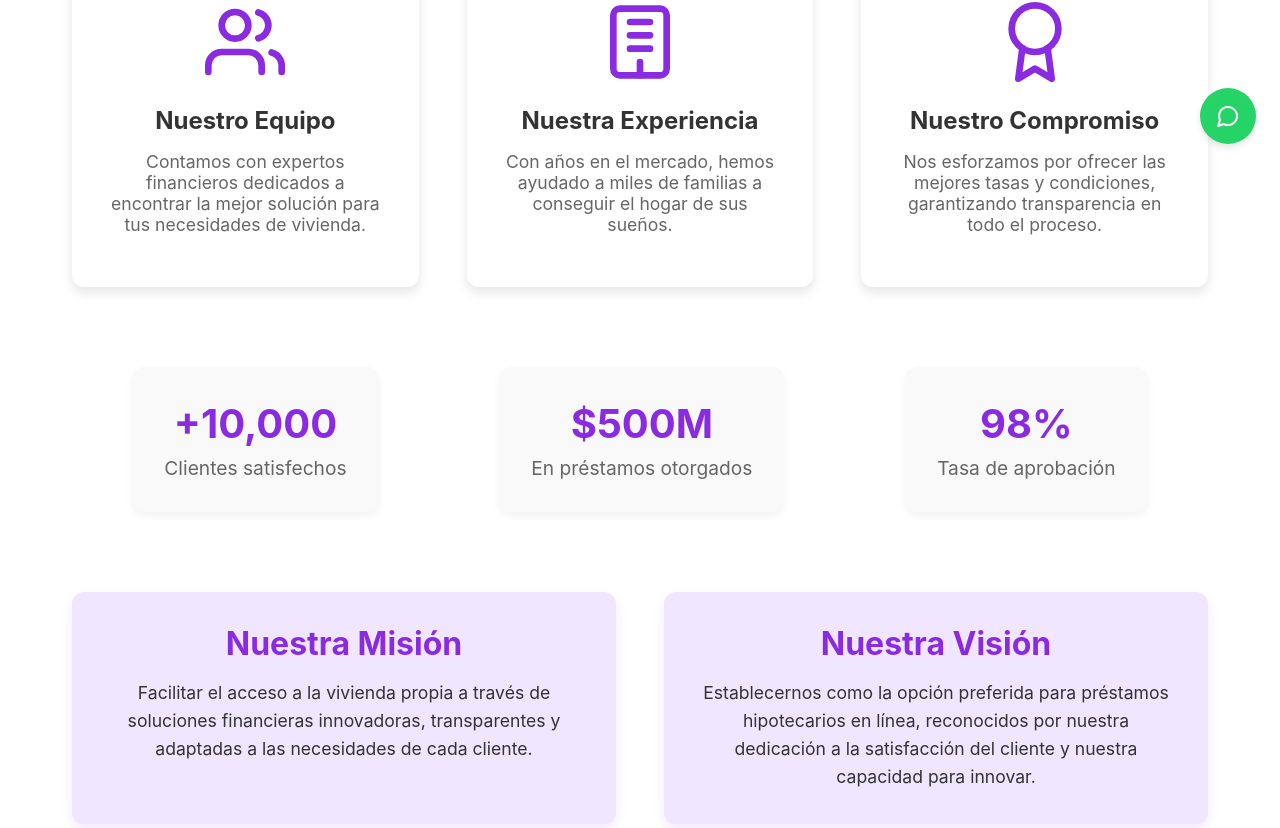
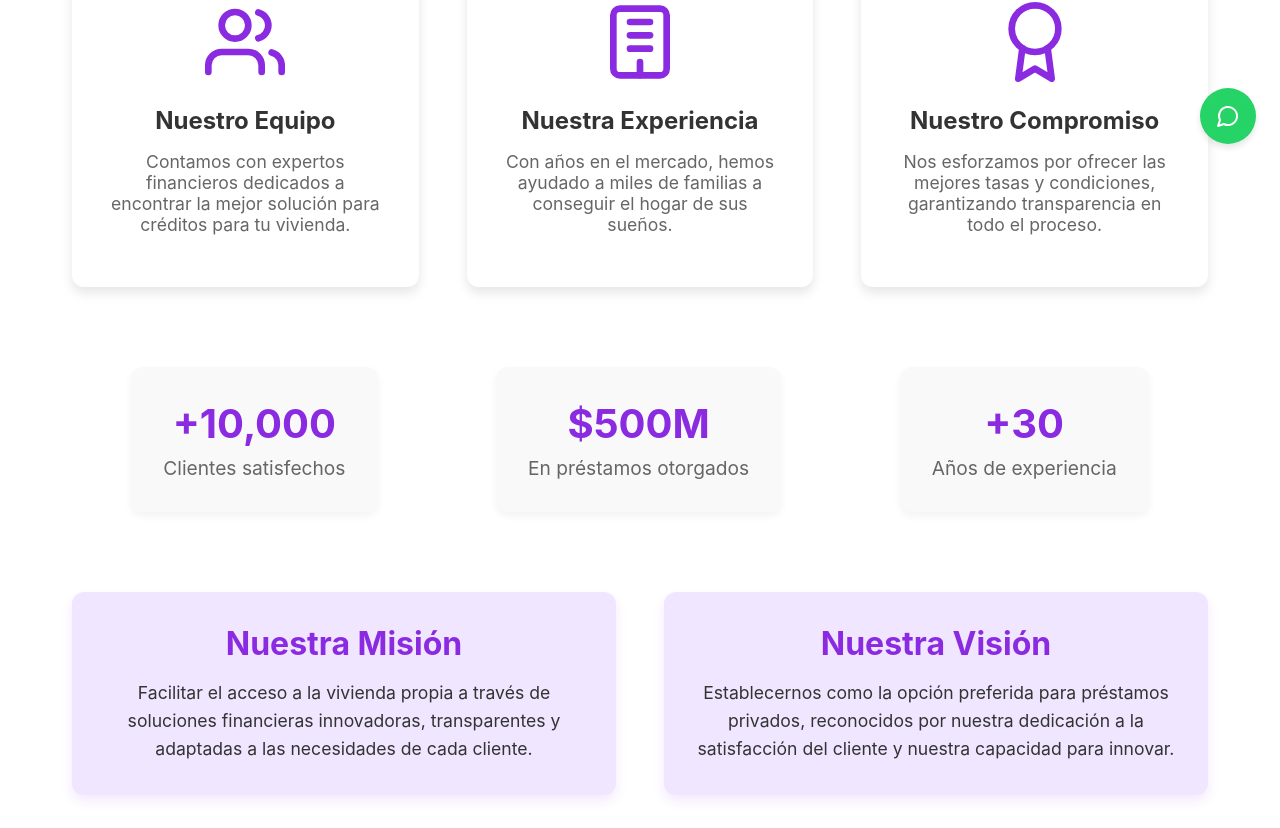
Before and after one commit to kevincosman/hipoteca, a React (Create React App) app: page /nosotros in a window 1280 px wide. Shown: the part 632-1460 px from the top of the page. Built offline with nearby package versions, Linux system fonts and the light colour scheme.

Commit message:
feedback 4.0

```diff
--- a/src/components/aboutUs.jsx
+++ b/src/components/aboutUs.jsx
@@ -23,7 +23,7 @@ const AboutUs = () => {
         <div className="feature-card">
           <div className="feature-icon users-icon"></div>
           <h3>Nuestro Equipo</h3>
-          <p>Contamos con expertos financieros dedicados a encontrar la mejor solución para tus necesidades de vivienda.</p>
+          <p>Contamos con expertos financieros dedicados a encontrar la mejor solución para créditos para tu vivienda.</p>
         </div>
         <div className="feature-card">
           <div className="feature-icon building-icon"></div>
@@ -47,8 +47,8 @@ const AboutUs = () => {
           <p>En préstamos otorgados</p>
         </div>
         <div className="stat-item">
-          <h4>98%</h4>
-          <p>Tasa de aprobación</p>
+          <h4>+30</h4>
+          <p>Años de experiencia</p>
         </div>
       </section>
 
@@ -59,7 +59,7 @@ const AboutUs = () => {
         </div>
         <div className="mission-vision-card">
           <h2>Nuestra Visión</h2>
-          <p>Establecernos como la opción preferida para préstamos hipotecarios en línea, reconocidos por nuestra dedicación a la satisfacción del cliente y nuestra capacidad para innovar.</p>
+          <p>Establecernos como la opción preferida para préstamos privados, reconocidos por nuestra dedicación a la satisfacción del cliente y nuestra capacidad para innovar.</p>
         </div>
       </section>
 
--- a/src/components/faqPage.jsx
+++ b/src/components/faqPage.jsx
@@ -100,7 +100,7 @@ const FAQPage = () => {
         },
         {
           question: '¿Cuánto me pueden prestar?',
-          answer: 'Dependiendo del sistema elegido, podemos financiar hasta un 50% del valor de tasación en el Sistema Francés y hasta un 35% en el Sistema Americano.'
+          answer: 'Dependiendo del sistema elegido, podemos financiar hasta un 45% del valor de tasación en el Sistema Francés y hasta un 40% en el Sistema Americano.'
         },
         {
           question: '¿Puedo cancelar anticipadamente el préstamo?',
--- a/src/components/loanCalculator.jsx
+++ b/src/components/loanCalculator.jsx
@@ -158,7 +158,7 @@ const LoanCalculator = () => {
           </span>
         </div>
         <div className="detail-item">
-          <span className="detail-label">Tasa de interés anual:</span>
+          <span className="detail-label">Tasa nominal anual:</span>
           <span className="detail-value">{interestRate}%</span>
         </div>
         <div className="detail-item">
--- a/src/components/loans.jsx
+++ b/src/components/loans.jsx
@@ -41,18 +41,18 @@ const Loans = () => {
         <div className="loan-card">
           <h3>Sistema Francés</h3>
           <ul>
-            <li>Crédito en U$S todo destino</li>
+            <li>Crédito en U$S para compra o refacción de un inmueble</li>
             <li>Hasta un 50% del valor de tasación</li>
             <li>Hasta cinco años de plazo</li>
-            <li>Tasa fija (18%)</li>
+            <li>Tasa nominal anual (12%)</li>
             <li>Posibilidad de cancelar parcial o totalmente la hipoteca antes de la fecha de su vencimiento sin penalidad o costos adicionales a partir de los seis meses de vigencia</li>
           </ul>
         </div>
         <div className="loan-card">
           <h3>Sistema Americano</h3>
           <ul>
-            <li>Crédito en U$S todo destino</li>
-            <li>Hasta un 35% del valor de tasación</li>
+            <li>Crédito en U$S para compra o refacción de un inmueble</li>
+            <li>Hasta un 50% del valor de tasación</li>
             <li>Hasta tres años de plazo</li>
             <li>Tasa fija (18%)</li>
             <li>Posibilidad de cancelar parcial o totalmente la hipoteca antes de la fecha de su vencimiento sin penalidad o costos adicionales a partir de los seis meses de vigencia</li>
@@ -108,7 +108,7 @@ const Loans = () => {
           <div className="process-step">
             <div className="step-content">
               <div className="step-number">7</div>
-              <h3>Desembolso del préstamo</h3>
+              <h3>Efectivización del crédito</h3>
               <p>Transferimos los fondos para la compra de tu nueva propiedad.</p>
             </div>
           </div>
--- a/src/components/realEstateForm.jsx
+++ b/src/components/realEstateForm.jsx
@@ -76,12 +76,12 @@ const RealEstateForm = () => {
           <div className="estateForm-benefit-card">
             <Wallet className="estateForm-benefit-icon" />
             <h3>Comisiones Competitivas</h3>
-            <p>Hasta 1% por operación concretada</p>
+            <p>Hasta 2% por operación concretada</p>
           </div>
           <div className="estateForm-benefit-card">
             <Building2 className="estateForm-benefit-icon" />
-            <h3>Tasas Preferenciales</h3>
-            <p>Hasta -2% anual para tus clientes</p>
+            <h3>Costos transparentes</h3>
+            <p>Tasa fija durante todo el préstamo</p>
           </div>
           <div className="estateForm-benefit-card">
             <Users className="estateForm-benefit-icon" />
```
